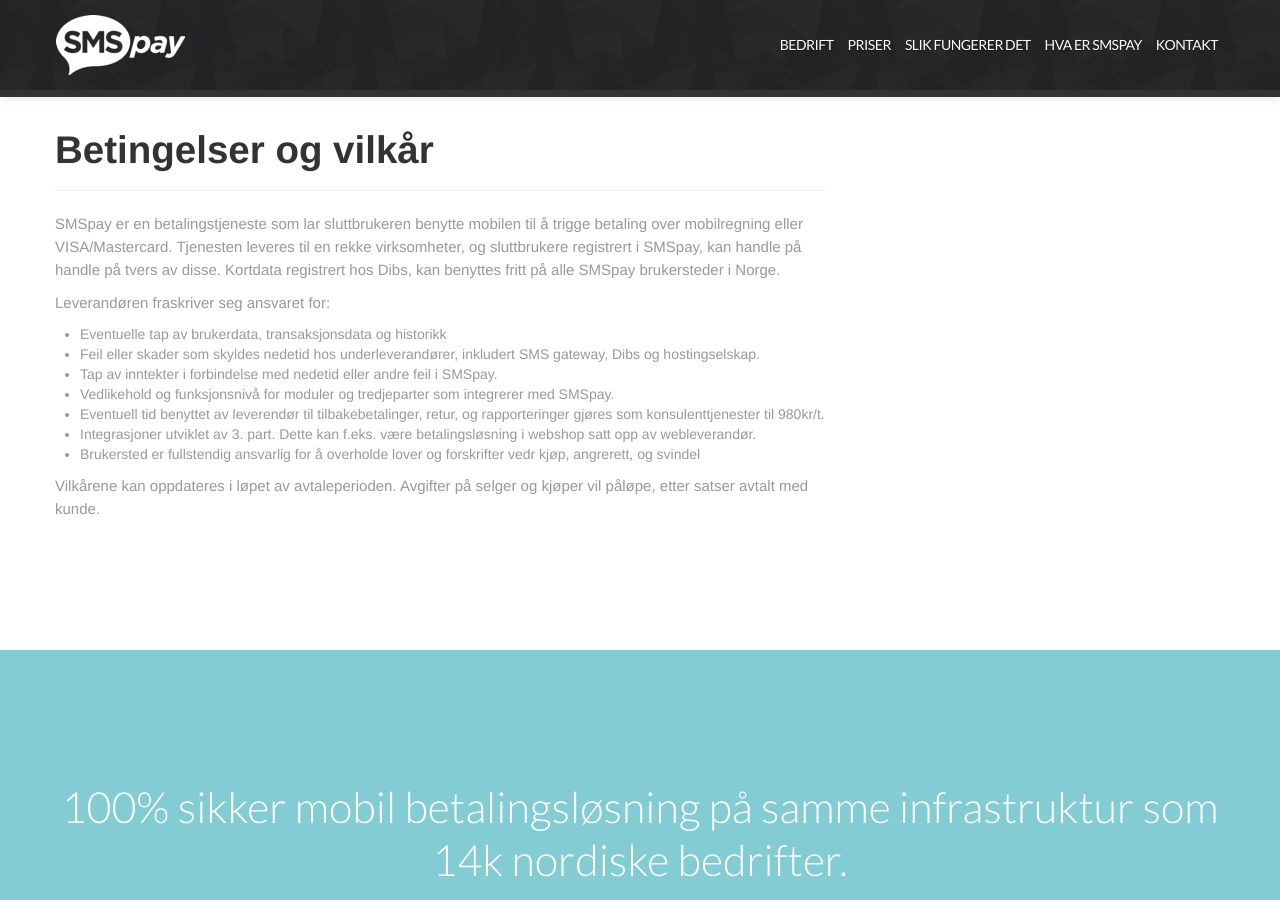
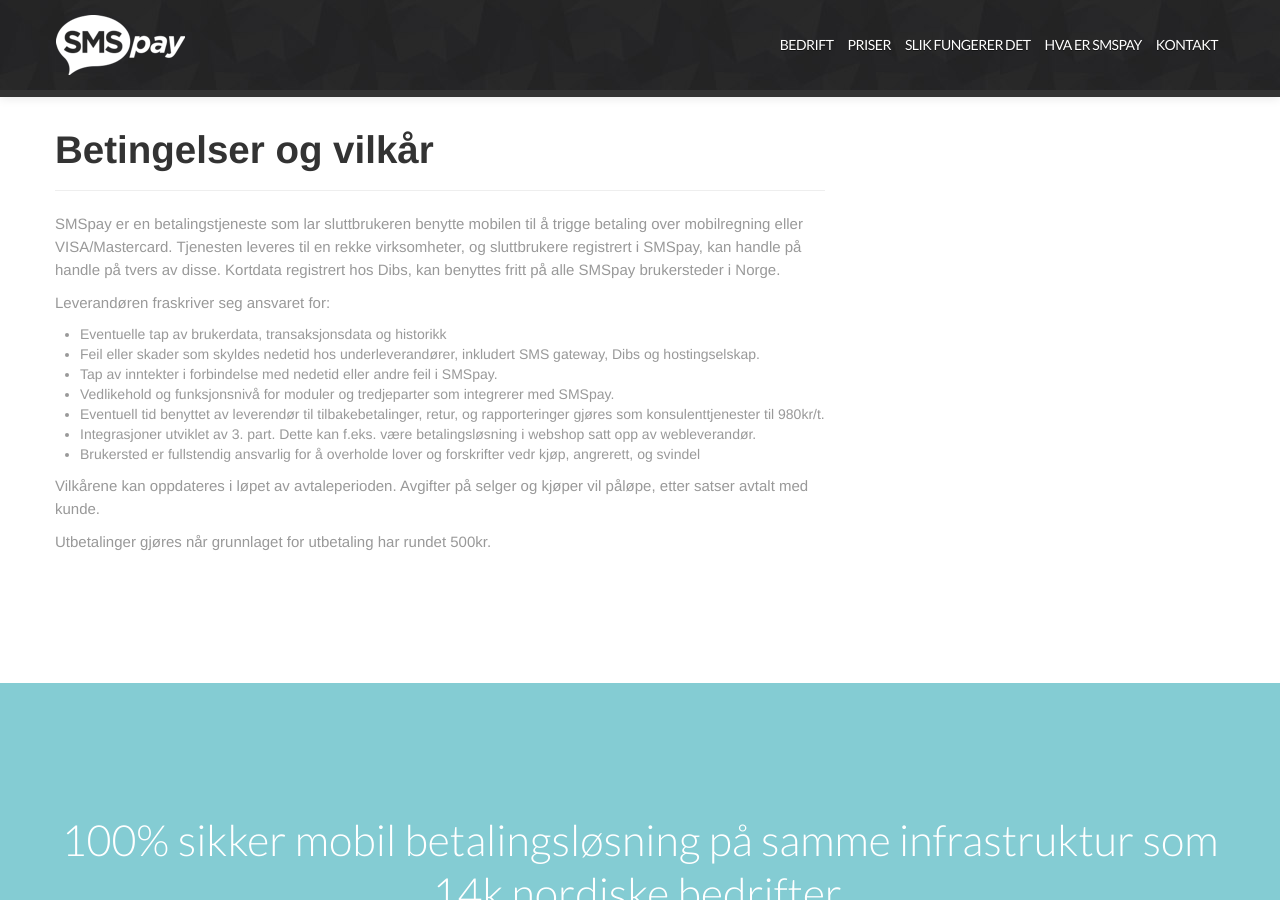
Before and after one commit to front/smspay.io, a Jekyll site: the page built from betingelser/index.html, in a window 1280 px wide and 900 px high. Built offline with Jekyll 4.4.1, drawn with Linux system fonts in a browser that asks for light colours; nearby versions of some CDN libraries.

Commit message:
Update Betingelser

```diff
--- a/betingelser/index.html
+++ b/betingelser/index.html
@@ -22,6 +22,7 @@
 						<li>Brukersted er fullstendig ansvarlig for å overholde lover og forskrifter vedr kjøp, angrerett, og svindel</li>
           </ul>
 					<p>Vilkårene kan oppdateres i løpet av avtaleperioden. Avgifter på selger og kjøper vil påløpe, etter satser avtalt med kunde.</p>
+					<p>Utbetalinger gjøres når grunnlaget for utbetaling har rundet 500kr.</p>
         </div>
         <div class="span4">
 
```
